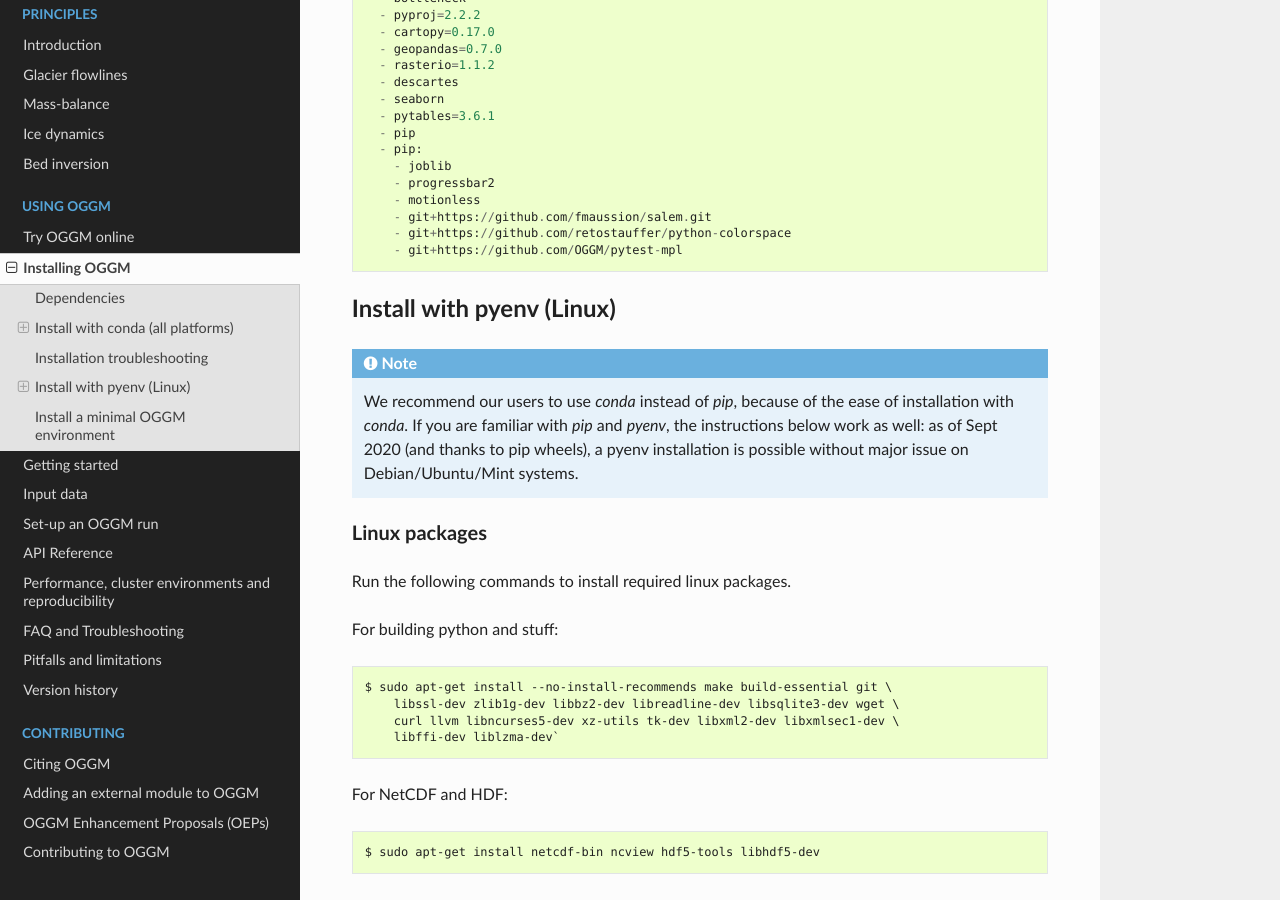
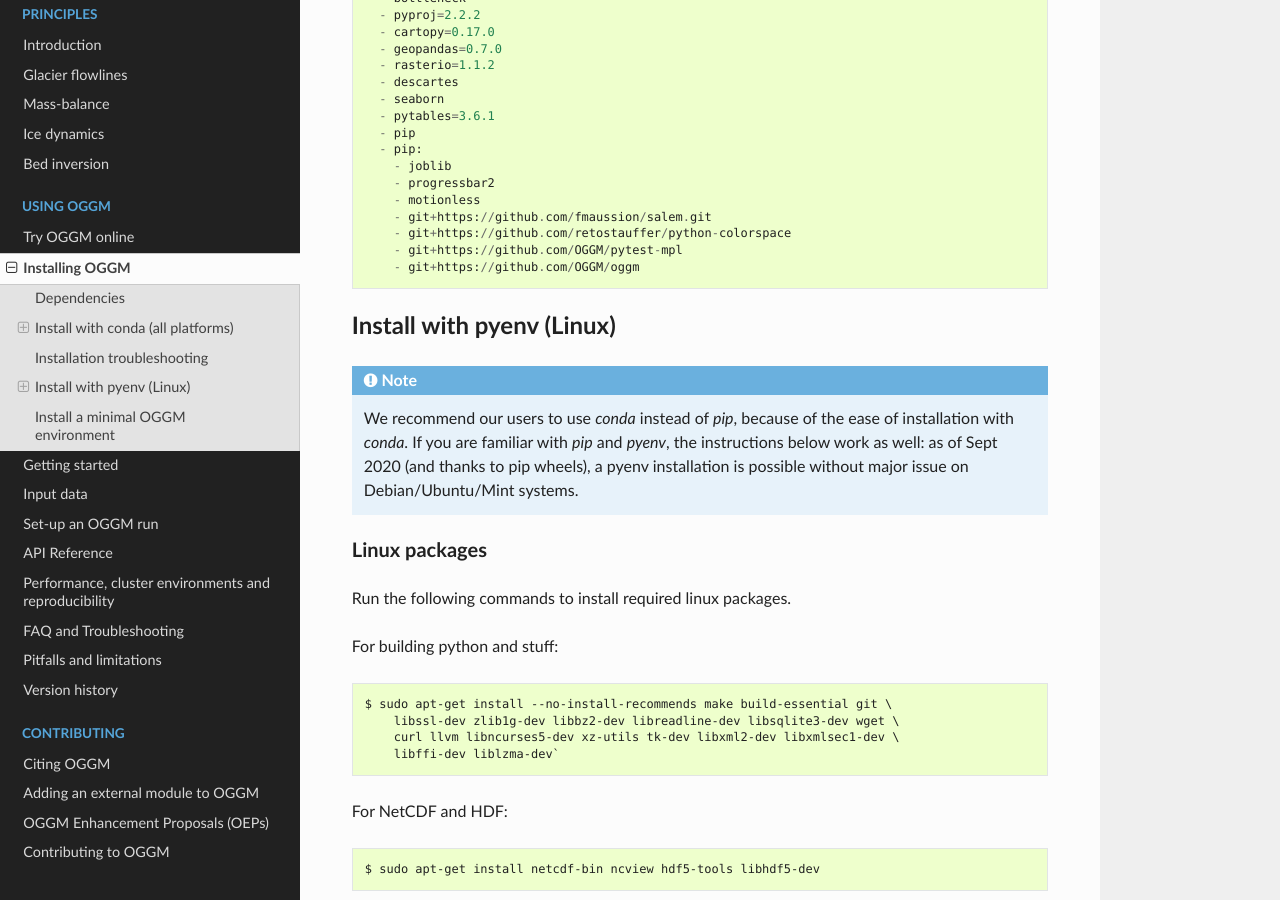
Before and after one commit to OGGM/oggm, a Sphinx documentation site: the page built from docs/installing-oggm.rst, in a window 1280 px wide and 900 px high, scrolled down 6371 px. Built offline with Sphinx 7.4.7 and the Read the Docs theme 2.0.0, drawn with Linux system fonts in a browser that asks for light colours; the version number could not be read and is left out.

Commit message:
Update installing-oggm.rst

```diff
--- a/docs/installing-oggm.rst
+++ b/docs/installing-oggm.rst
@@ -341,6 +341,7 @@ for more information about how to create an environment from a yml file)::
         - git+https://github.com/fmaussion/salem.git
         - git+https://github.com/retostauffer/python-colorspace
         - git+https://github.com/OGGM/pytest-mpl
+        - git+https://github.com/OGGM/oggm
 
 
 .. _virtualenv-install:
```
